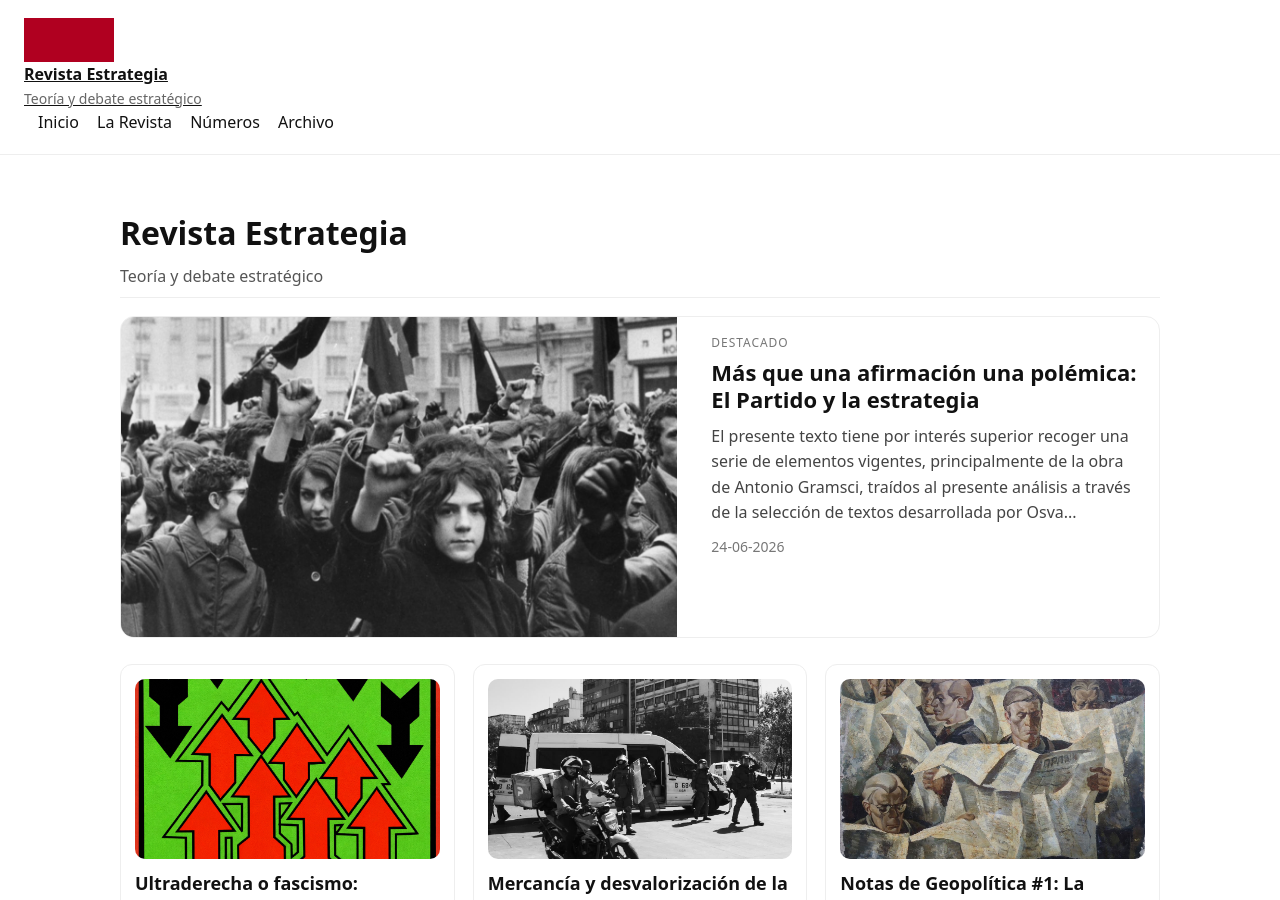
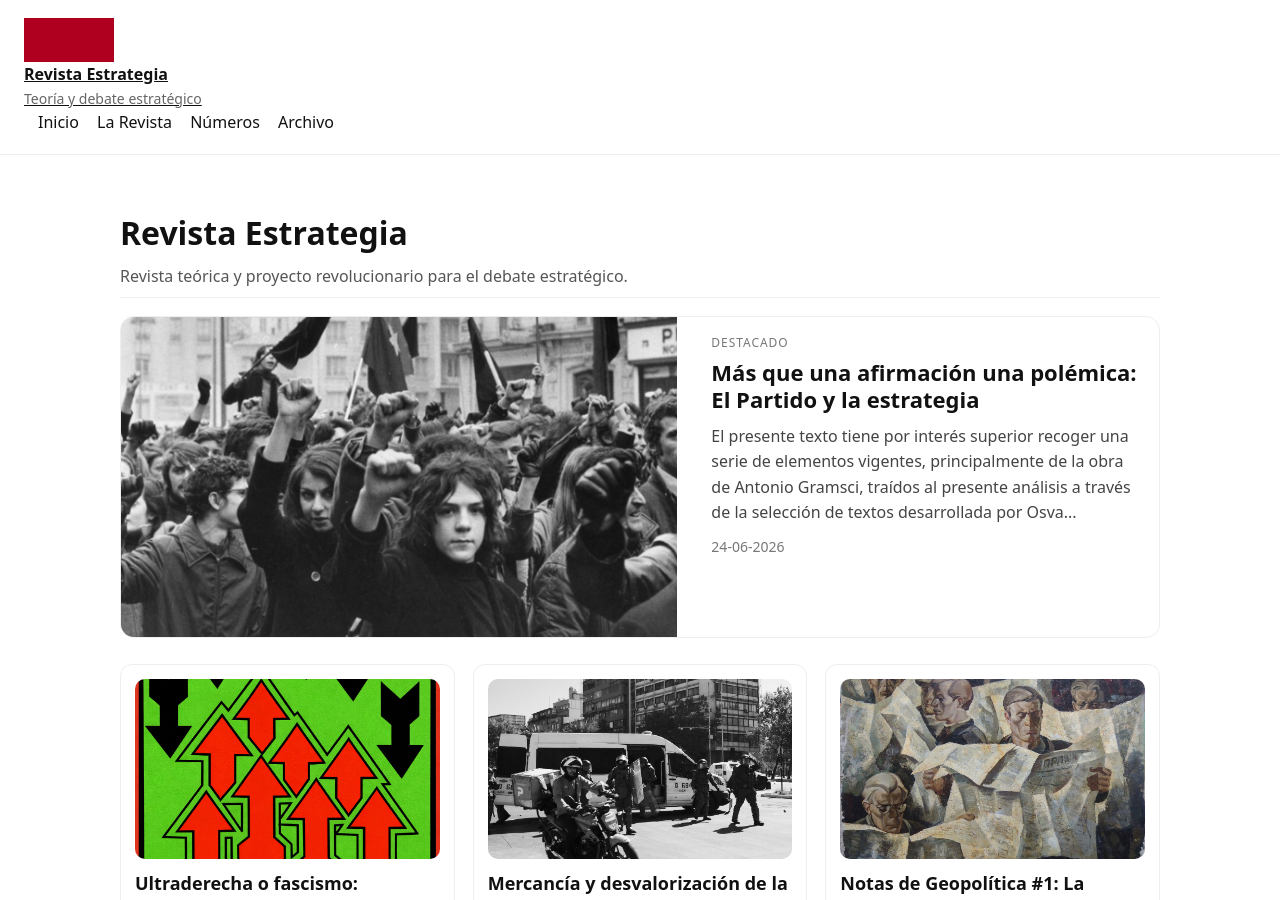
Before and after one commit to 6thr5r4fqd-dotcom/6thr5r4fqd-dotcom.github.io, a Jekyll site: the page built from index.html, in a window 1280 px wide and 900 px high. Built offline with Jekyll 4.4.1, drawn with Linux system fonts in a browser that asks for light colours.

Commit message:
Update index.html

```diff
--- a/index.html
+++ b/index.html
@@ -8,7 +8,7 @@ title: Inicio
 <section class="hero">
   <div class="hero-text">
     <h2>{{ site.title }}</h2>
-    <p>{{ site.description }}</p>
+    <p>Revista teórica y proyecto revolucionario para el debate estratégico.</p>
   </div>
 </section>
 
```
